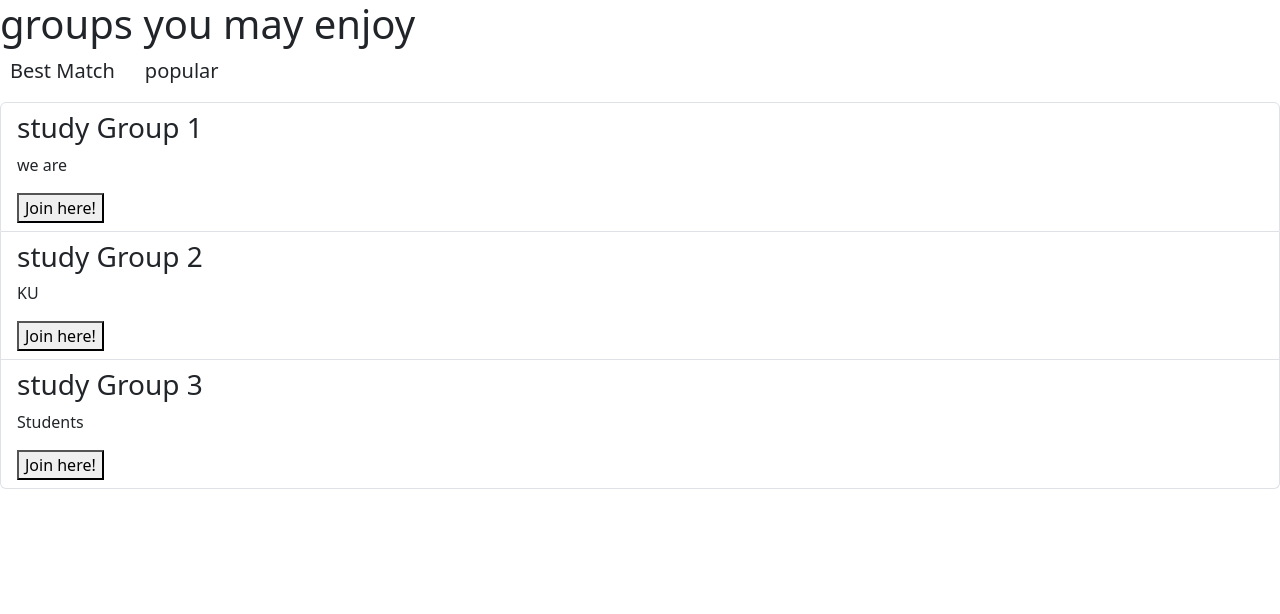
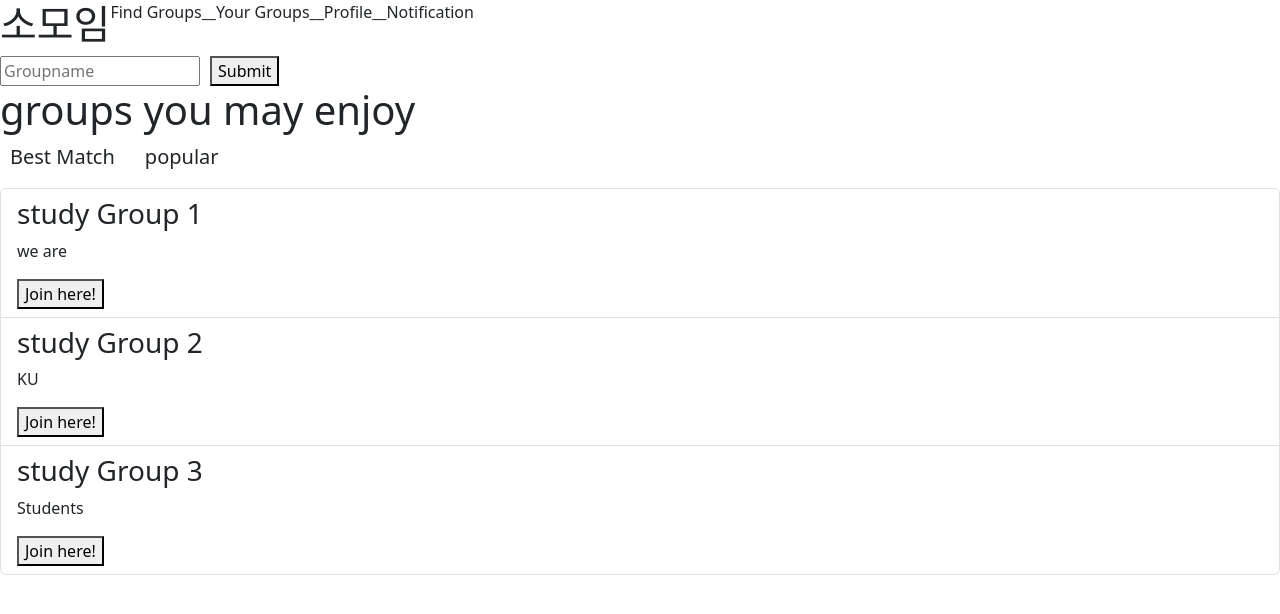
Before and after one commit to KU-iNThon/front, a React (Vite) app: page / in a window 1280 px wide. Shown: the top 614 px of the page. Built offline with nearby package versions, Linux system fonts and the light colour scheme.

Commit message:
add App.tsx

```diff
--- a/src/App.tsx
+++ b/src/App.tsx
@@ -1,12 +1,27 @@
 import Profile from "./Profile";
 import ListGroup from "./components/ListGroup";
+import MainPage from "./components/mainPage";
+import SearchGroup from "./components/SearchGroup";
+import './App.css';
+
 
 function App() {
-  const publicGroups = ["Study session", "Tennis Club", "Swimming Club"];
   return (
+  <>
     <div>
-      <ListGroup publicGroups={publicGroups} heading="Groups you would like!" />
+      <MainPage/>
     </div>
+
+    <div>
+      <SearchGroup/>
+    </div>
+
+    <div>
+      <ListGroup/>
+    </div>
+
+  </>
+
   );
 }
 
```
